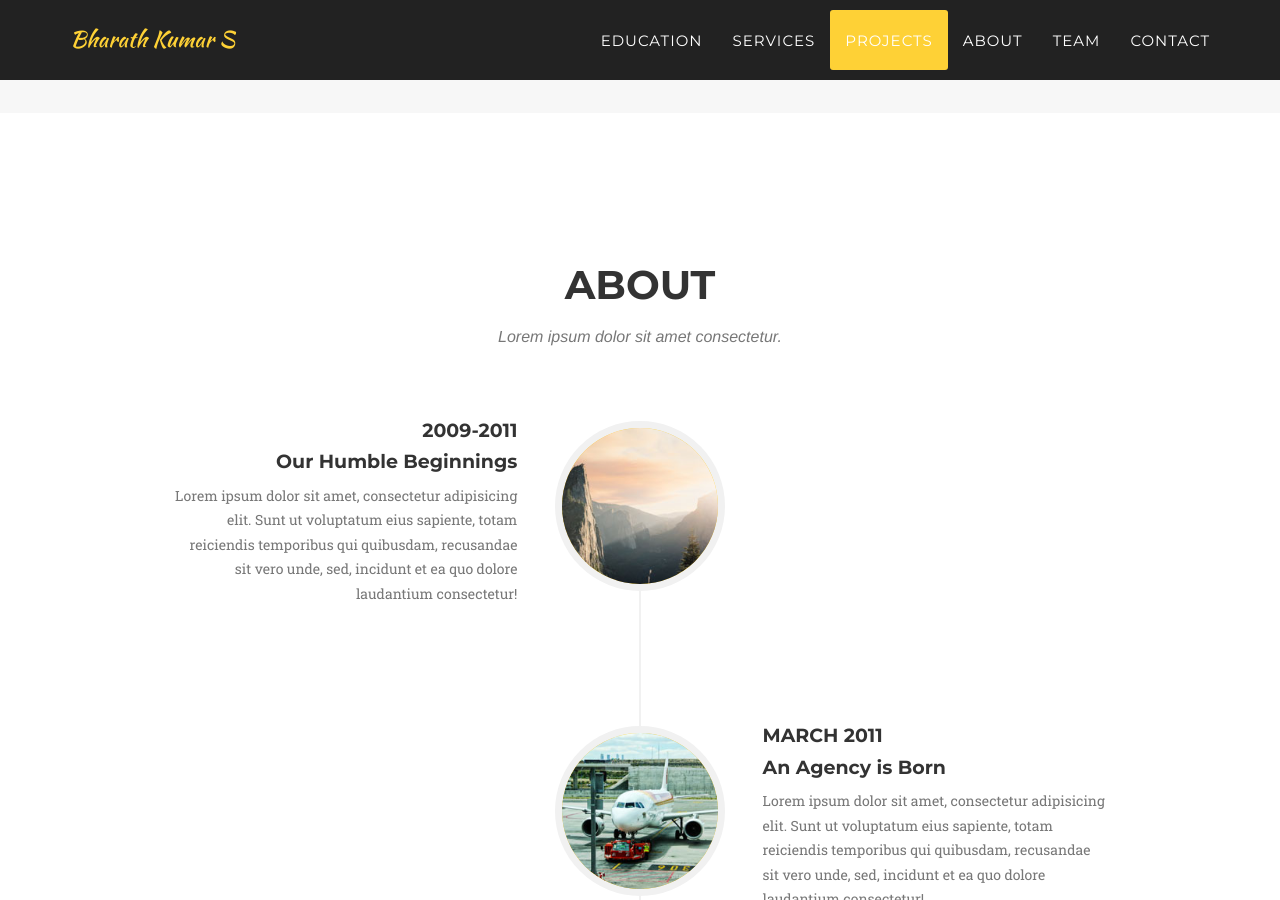
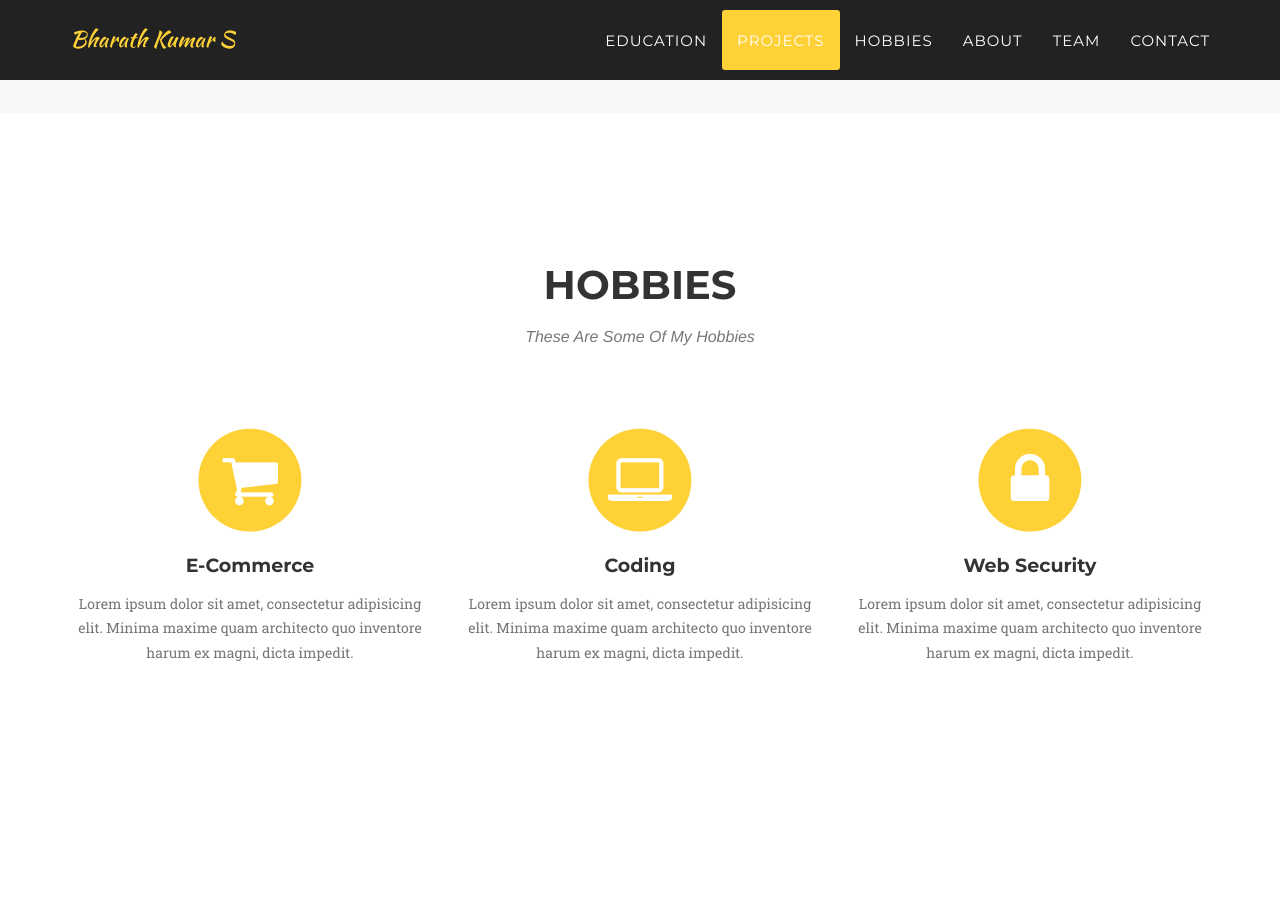
Before and after one commit to BharathKSunil/BharathKSunil.github.io, a Jekyll site: the page built from index.html, in a window 1280 px wide and 900 px high, scrolled down 3872 px. Built offline with Jekyll 4.4.1, drawn with Linux system fonts in a browser that asks for light colours; some web fonts are replaced; some of the changed text lies outside the part shown.

Commit message:
Updated Contact US-> Contact Me Updated Services -> Hobbies
Signed-off-by: BharathKSunil <bharathk.sunil.k@gmail.com>

```diff
--- a/_includes/contact.html
+++ b/_includes/contact.html
@@ -2,8 +2,8 @@
         <div class="container">
             <div class="row">
                 <div class="col-lg-12 text-center">
-                    <h2 class="section-heading">Contact Us</h2>
-                    <h3 class="section-subheading text-muted">Lorem ipsum dolor sit amet consectetur.</h3>
+                    <h2 class="section-heading">Contact Me</h2>
+                    <h3 class="section-subheading text-muted">Feel Free To Contact Me With Any Feedback or Queries</h3>
                 </div>
             </div>
             <div class="row">
--- a/_includes/header.html
+++ b/_includes/header.html
@@ -22,10 +22,10 @@
                         <a class="page-scroll" href="#education">Education</a>
                     </li>
                     <li>
-                        <a class="page-scroll" href="#services">Services</a>
+                        <a class="page-scroll" href="#projects">Projects</a>
                     </li>
-                    <li>
-                        <a class="page-scroll" href="#projects">Projects</a>
+					<li>
+                        <a class="page-scroll" href="#hobbies">Hobbies</a>
                     </li>
                     <li>
                         <a class="page-scroll" href="#about">About</a>
--- a/_includes/services.html
+++ b/_includes/hobbies.html
@@ -1,10 +1,10 @@
-<!-- Services Section -->
-    <section id="services">
+<!-- Hobbies Section -->
+    <section id="hobbies">
         <div class="container">
             <div class="row">
                 <div class="col-lg-12 text-center">
-                    <h2 class="section-heading">Services</h2>
-                    <h3 class="section-subheading text-muted">Lorem ipsum dolor sit amet consectetur.</h3>
+                    <h2 class="section-heading">Hobbies</h2>
+                    <h3 class="section-subheading text-muted">These Are Some Of My Hobbies</h3>
                 </div>
             </div>
             <div class="row text-center">
@@ -21,7 +21,7 @@
                         <i class="fa fa-circle fa-stack-2x text-primary"></i>
                         <i class="fa fa-laptop fa-stack-1x fa-inverse"></i>
                     </span>
-                    <h4 class="service-heading">Responsive Design</h4>
+                    <h4 class="service-heading">Coding</h4>
                     <p class="text-muted">Lorem ipsum dolor sit amet, consectetur adipisicing elit. Minima maxime quam architecto quo inventore harum ex magni, dicta impedit.</p>
                 </div>
                 <div class="col-md-4">
--- a/_includes/project.html
+++ b/_includes/project.html
@@ -4,7 +4,7 @@
             <div class="row">
                 <div class="col-lg-12 text-center">
                     <h2 class="section-heading">Projects</h2>
-                    <h3 class="section-subheading text-muted">Lorem ipsum dolor sit amet consectetur.</h3>
+                    <h3 class="section-subheading text-muted">My Projects Can Best Describe My Skills</h3>
                 </div>
             </div>
             <div class="row">
--- a/_layouts/default.html
+++ b/_layouts/default.html
@@ -9,6 +9,7 @@
     {% include header.html %}
     {% include education.html %}
     {% include project.html %}
+    {% include hobbies.html %}
     {% include about.html %}
     {% include team.html %}
     {% include clients.html %}
```
